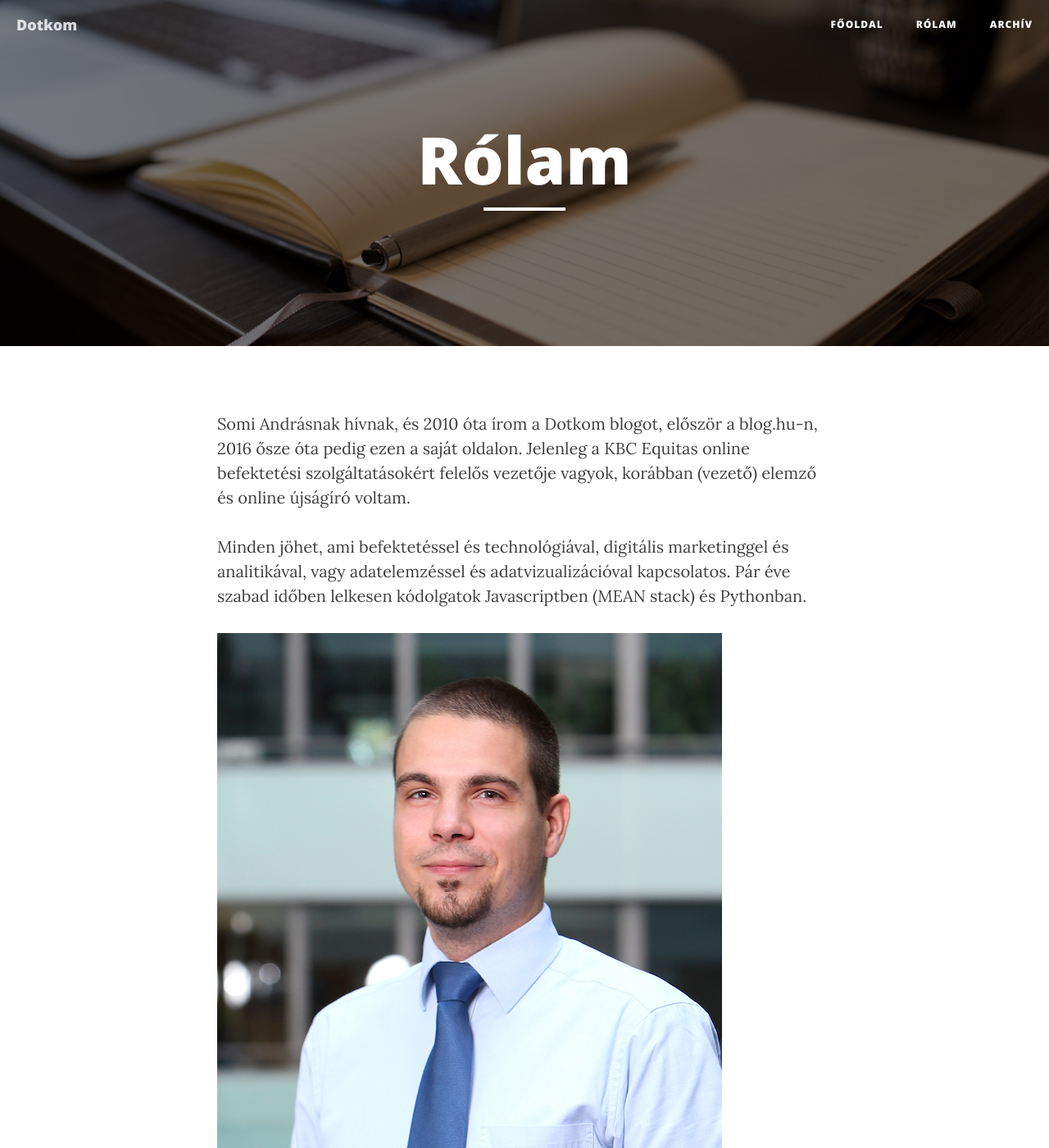
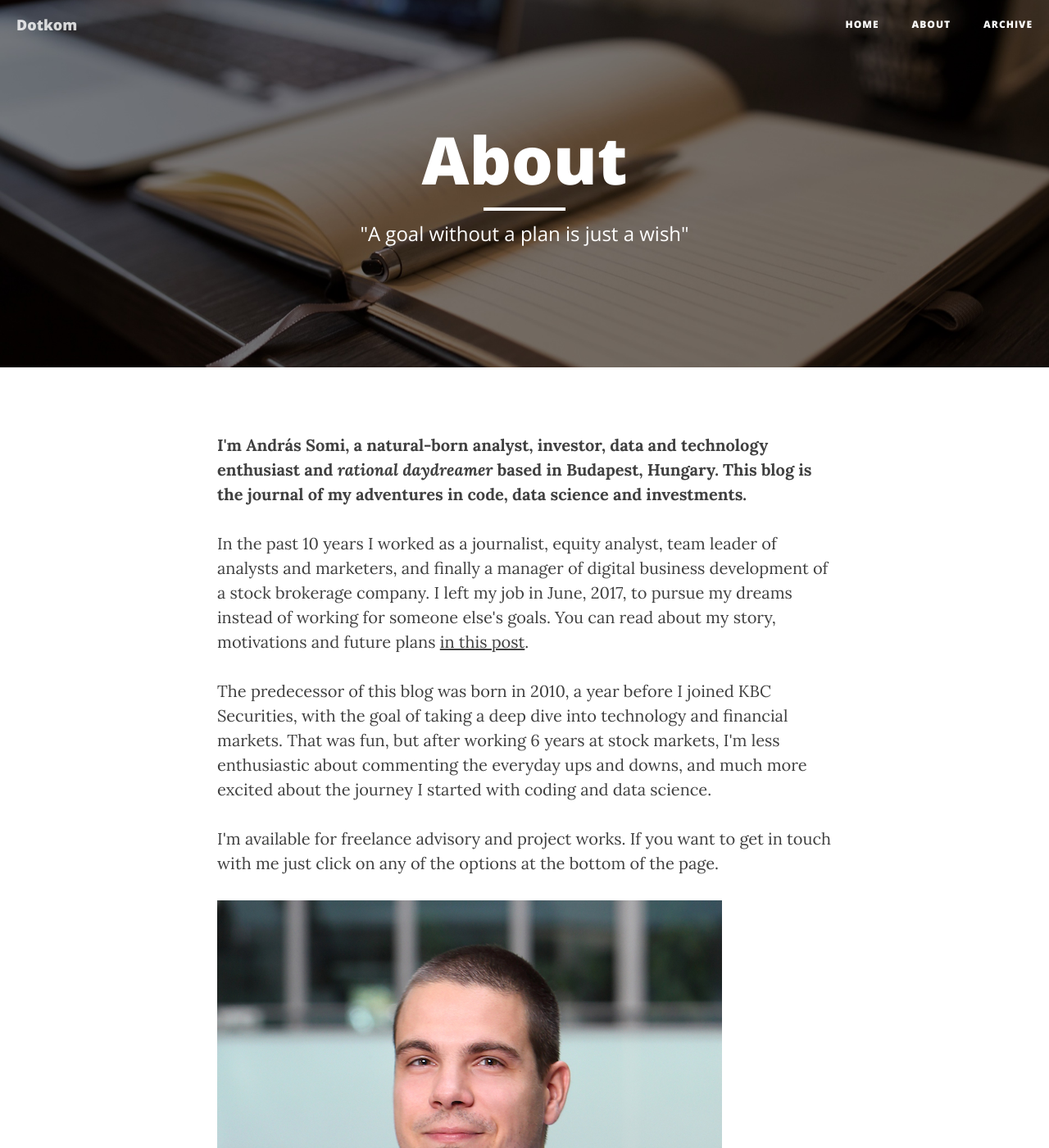
Before and after one commit to doktorjustice/doktorjustice.github.io, a Jekyll site: the page built from about.html, in a window 1280 px wide and 1400 px high. Shown: the whole window at 82% size. Built offline with Jekyll 4.4.1, drawn with Linux system fonts in a browser that asks for light colours; nearby versions of some CDN libraries; comment, search, counter and statistics services are not loaded; some of the changed text lies outside the part shown.

Commit message:
Update About page

```diff
--- a/_config.yml
+++ b/_config.yml
@@ -2,7 +2,7 @@
 title: Dotkom
 header-img: img/cover.jpg
 copyright_name: Dotkom / András Somi
-description: "Adventures in investments, tech and data"
+description: "Adventures in data, tech and investing"
 baseurl: ""
 url: "http://dotkomblog.com"
 twitter_username: somiandras
--- a/_includes/nav.html
+++ b/_includes/nav.html
@@ -16,7 +16,7 @@
         <div class="collapse navbar-collapse" id="bs-example-navbar-collapse-1">
             <ul class="nav navbar-nav navbar-right">
                 <li>
-                    <a href="{{ site.baseurl }}/">Főoldal</a>
+                    <a href="{{ site.baseurl }}/">Home</a>
                 </li>
                 {% for page in site.pages %}{% if page.title %}
 				{% if page.url != '/404.html' %}
@@ -26,7 +26,7 @@
 				{% endif %}
                 {% endif %}{% endfor %}
                 <li>
-                    <a href="http://dotkom.blog.hu" target="_blank">Archív</a>
+                    <a href="http://dotkom.blog.hu" target="_blank">Archive</a>
                 </li>
             </ul>
         </div>
--- a/about.html
+++ b/about.html
@@ -1,10 +1,17 @@
 ---
 layout: page
-title: "Rólam"
-description: ""
+title: "About"
+description: '"A goal without a plan is just a wish"'
 ---
-<p>Somi Andrásnak hívnak, és 2010 óta írom a Dotkom blogot, először a blog.hu-n, 2016 ősze óta pedig ezen a saját oldalon. Jelenleg a KBC Equitas online befektetési szolgáltatásokért felelős vezetője vagyok, korábban (vezető) elemző és online újságíró voltam.</p>
 
-<p>Minden jöhet, ami befektetéssel és technológiával, digitális marketinggel és analitikával, vagy adatelemzéssel és adatvizualizációval kapcsolatos. Pár éve szabad időben lelkesen kódolgatok Javascriptben (MEAN stack) és Pythonban.</p>
+<p><b>I'm András Somi, a natural-born analyst, investor, data and technology enthusiast and <em>rational daydreamer</em> based in Budapest, Hungary. This blog is the journal of my adventures in code, data science and investments.</b></p>
+
+<p>In the past 10 years I worked as a journalist, equity analyst, team leader of analysts and marketers, and finally a manager of digital business development of a stock brokerage company. I left my job in June, 2017, to pursue my dreams instead of working for someone else's goals. You can read about my story, motivations and future plans <a href="http://dotkomblog.com/2017/07/18/changes/">in this post</a>.</p>
+
+<p>The predecessor of this blog was born in 2010, a year before I joined KBC Securities, with the goal of taking a deep dive into technology and financial markets. That was fun, but after working 6 years at stock markets, I'm less enthusiastic about commenting the everyday ups and downs, and much more excited about the journey I started with coding and data science.</p>
+
+<p>I'm available for freelance advisory and project works. If you want to get in touch with me just click on any of the options at the bottom of the page.</p>
 
 <img src="/img/Somi_Andras_6616L.jpg" alt="">
+
+</p><small><em>That's how I look in a corporate environment.</em></small></p>
```
